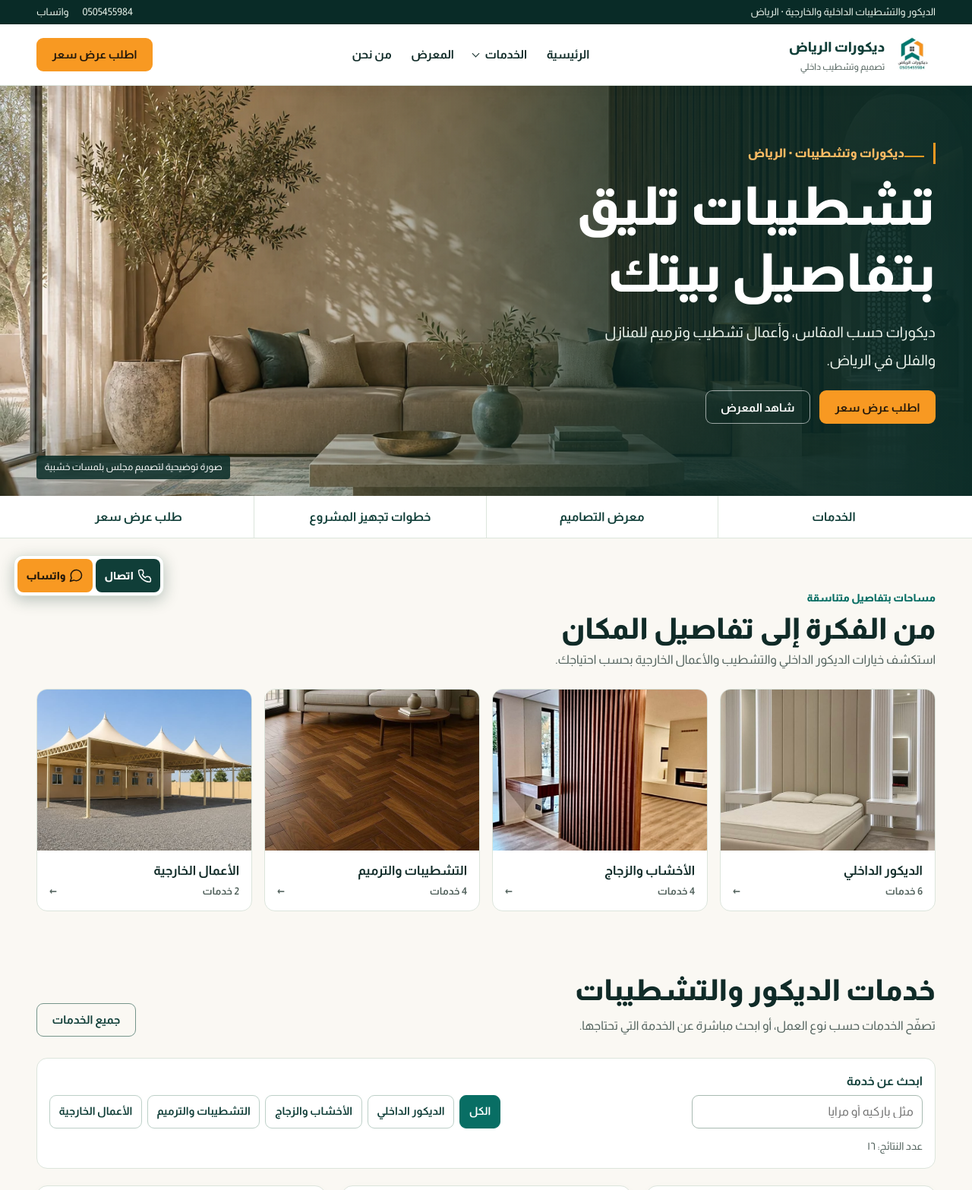
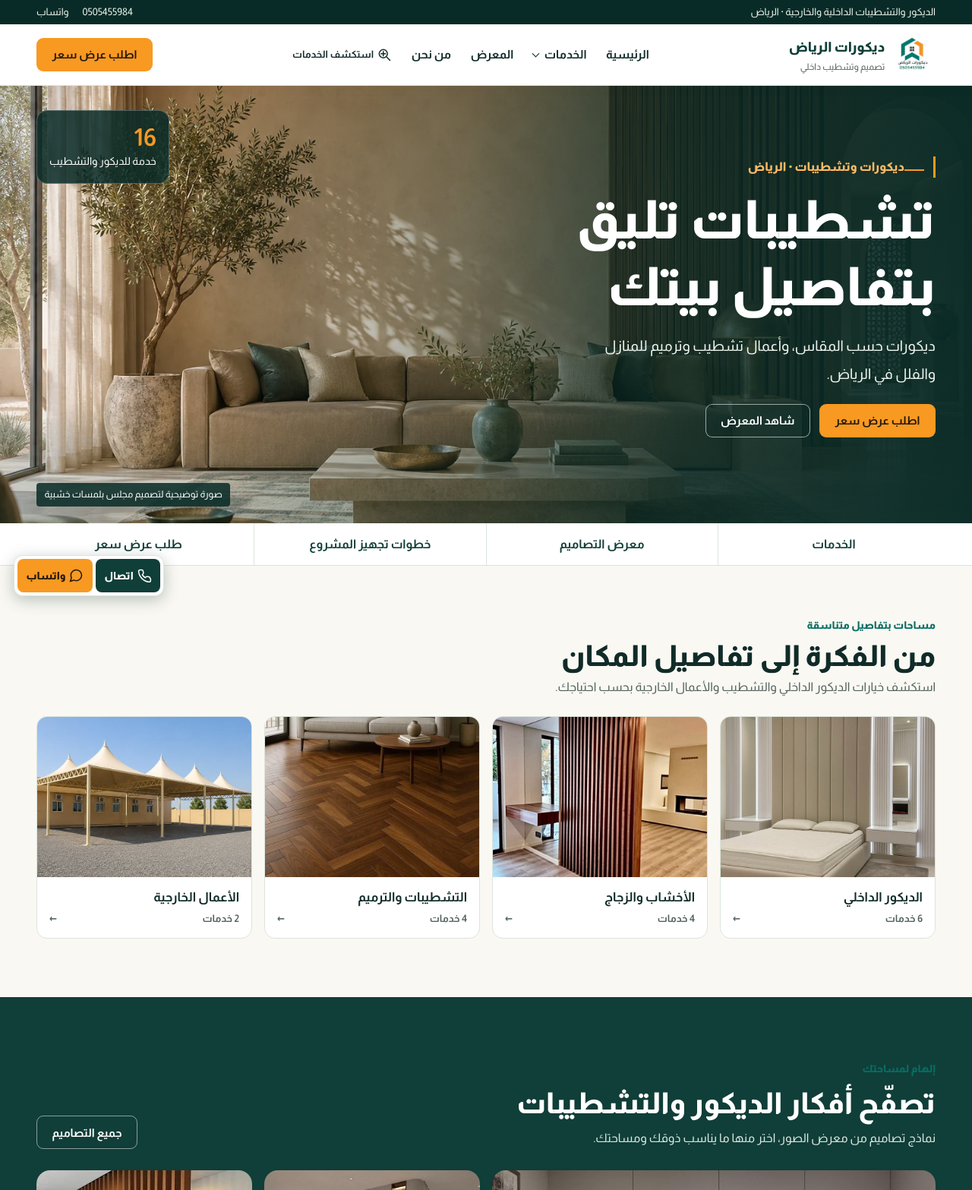
Before and after one commit to SulaimanAlsanani/riyadh-decor, a WordPress theme: template riyadh-decor/front-page.php in a window 1280 px wide. Shown: the top 1567 px of the page at 76% size. Run offline with PHP 8.4 and a stand-in for WordPress, Linux system fonts and the light colour scheme; the site name, menu and one post (Sample post) are stand-ins, and other content is empty; some libraries are stand-ins or nearby versions.

Commit message:
V1.3.0: architectural homepage, gallery thumbnails and quote journey

```diff
--- a/riyadh-decor/assets/site.js
+++ b/riyadh-decor/assets/site.js
@@ -97,6 +97,10 @@ for (const form of document.querySelectorAll('[data-request]')) {
     const send = form.querySelector('[data-request-send]');
     const submit = form.querySelector('[type="submit"]');
     const fields = form.querySelector('[data-request-fields]');
+    const detailsCount = form.querySelector('[data-details-count]');
+    const countDetails = () => { if (detailsCount) detailsCount.textContent = form.elements.details.value.length + ' / 1000'; };
+    form.elements.details.addEventListener('input',countDetails);
+    countDetails();
     const requestedService = new URLSearchParams(location.search).get('service');
     if (requestedService) {
         const option = Array.from(form.elements.service.options).find((item) => item.dataset.serviceKey === requestedService);
@@ -148,13 +152,14 @@ if (typeof HTMLDialogElement !== 'undefined') {
     lightbox.className = 'rd-dialog';
     lightbox.setAttribute('aria-label', 'عارض صور المعرض');
     lightbox.innerHTML = '<figure><img alt=""><figcaption></figcaption></figure>' +
-        '<div class="rd-dialog-controls"><button class="rd-button rd-button-light" type="button" data-prev>السابق</button>' +
+        '<div class="rd-dialog-thumbs" aria-label="صور المعرض"></div><div class="rd-dialog-controls"><button class="rd-button rd-button-light" type="button" data-prev>السابق</button>' +
         '<button class="rd-button rd-button-light" type="button" data-close>إغلاق</button>' +
         '<button class="rd-button rd-button-light" type="button" data-next>التالي</button></div>';
     document.body.append(lightbox);
     const image = lightbox.querySelector('img');
     const caption = lightbox.querySelector('figcaption');
     const close = lightbox.querySelector('[data-close]');
+    const thumbs = lightbox.querySelector('.rd-dialog-thumbs');
     let items = [];
     let current = 0;
     let source;
@@ -163,6 +168,7 @@ if (typeof HTMLDialogElement !== 'undefined') {
         current = (index + items.length) % items.length;
         image.src = items[current].href;
         image.alt = items[current].dataset.caption;
+        for (const [i,button] of Array.from(thumbs.children).entries()) button.setAttribute('aria-pressed',String(i===current));
         caption.textContent = (current + 1).toLocaleString('ar-SA') + ' / ' + items.length.toLocaleString('ar-SA') + ' — ' + items[current].dataset.caption;
     };
 
@@ -173,6 +179,7 @@ if (typeof HTMLDialogElement !== 'undefined') {
             event.preventDefault();
             source = link;
             items = Array.from(gallery.querySelectorAll('[data-gallery-image]'));
+            thumbs.replaceChildren(...items.map((item,index)=>{const b=document.createElement('button');b.type='button';b.setAttribute('aria-label',item.dataset.caption);const thumb=document.createElement('img');thumb.src=item.querySelector('img').currentSrc || item.href;thumb.alt='';b.append(thumb);b.addEventListener('click',()=>show(index));return b;}));
             show(items.indexOf(link));
             lightbox.showModal();
             close.focus();
--- a/riyadh-decor/footer.php
+++ b/riyadh-decor/footer.php
@@ -1,5 +1,5 @@
 <footer class="rd-footer rd-polished-footer">
-    <div class="rd-shell rd-footer-lead"><div><h2>ابدأ بتفاصيل مساحتك</h2><p>تصفح التصاميم أو شاركنا متطلبات مشروعك في الرياض.</p></div><a class="rd-button rd-button-solid" href="<?php echo esc_url(rd_url('contact')); ?>">اطلب عرض سعر</a></div>
+    <div class="rd-shell rd-footer-lead rd-footer-v13"><div><h2>ابدأ بتفاصيل مساحتك</h2><p>تصفح التصاميم أو شاركنا متطلبات مشروعك في الرياض.</p></div><a class="rd-button rd-button-solid" href="<?php echo esc_url(rd_url('contact')); ?>">اطلب عرض سعر</a><a class="rd-button rd-button-light" href="<?php echo esc_url(rd_url('gallery')); ?>">استكشف المعرض</a></div>
     <div class="rd-shell rd-footer-grid">
         <div>
             <a class="rd-footer-brand" href="<?php echo esc_url(rd_url()); ?>"><img src="<?php echo esc_url(rd_logo_url()); ?>" alt="" width="68" height="68" loading="lazy" decoding="async"><strong>ديكورات الرياض</strong></a>
--- a/riyadh-decor/front-page.php
+++ b/riyadh-decor/front-page.php
@@ -2,7 +2,7 @@
 get_header();
 $services = rd_services();
 ?>
-<main id="content" class="rd-luxury-home">
+<main id="content" class="rd-luxury-home rd-home-v13">
     <section class="rd-hero" aria-labelledby="rd-hero-title">
         <?php rd_image('majlis', ['alt' => '', 'loading' => 'eager', 'fetchpriority' => 'high', 'sizes' => '100vw', 'class' => 'rd-hero-image']); ?>
         <div class="rd-shell rd-hero-content"><div class="rd-hero-copy">
@@ -15,6 +15,7 @@ $services = rd_services();
             </div>
         </div>
         </div>
+        <div class="rd-hero-proof"><strong><?php echo esc_html(number_format_i18n(count($services))); ?></strong><span>خدمة للديكور والتشطيب</span></div>
         <div class="rd-hero-caption">صورة توضيحية لتصميم مجلس بلمسات خشبية</div>
     </section>
 
@@ -37,11 +38,6 @@ $services = rd_services();
             <?php endforeach; ?>
         </div>
     </section>
-    <section class="rd-shell rd-section" id="services">
-        <?php rd_heading('خدمات الديكور والتشطيبات', 'تصفّح الخدمات حسب نوع العمل، أو ابحث مباشرة عن الخدمة التي تحتاجها.', rd_url('services'), 'جميع الخدمات'); ?>
-        <?php rd_service_cards($services); ?>
-    </section>
-
     <section class="rd-ideas rd-section" id="design-gallery" aria-labelledby="rd-gallery-title">
         <div class="rd-shell">
             <div class="rd-section-head">
@@ -64,6 +60,11 @@ $services = rd_services();
         </div>
     </section>
 
+    <section class="rd-shell rd-section" id="services">
+        <?php rd_heading('خدمات الديكور والتشطيبات', 'تصفّح الخدمات حسب نوع العمل، أو ابحث مباشرة عن الخدمة التي تحتاجها.', rd_url('services'), 'جميع الخدمات'); ?>
+        <?php rd_service_cards($services); ?>
+    </section>
+
     <section class="rd-shell rd-home-banner rd-split-banner" aria-labelledby="rd-home-banner-title">
         <?php rd_image($services['tv-walls']['image'], ['alt' => '']); ?>
         <div class="rd-home-banner-content"><span class="rd-kicker">تصاميم حسب المساحة</span><h2 id="rd-home-banner-title">تفاصيل صغيرة تغيّر مظهر المكان</h2><p>تصفّح خيارات الخلفيات والخامات، ثم شاركنا المقاسات والأفكار التي تناسب مشروعك.</p><a class="rd-button rd-button-solid" href="#request">ابدأ بطلب عرض سعر</a> <a class="rd-button rd-button-light" href="<?php echo esc_url(rd_url('gallery/tv-walls')); ?>">استكشف الخلفيات</a></div>
@@ -78,6 +79,10 @@ $services = rd_services();
             </article>
         <?php endforeach; ?>
         </div>
+    </section>
+    <section class="rd-shell rd-room-banner" aria-labelledby="rd-room-title">
+        <div class="rd-room-photos"><?php rd_image($services['bedrooms']['image'], ['alt'=>'']); ?><?php rd_image($services['mirrors']['image'], ['alt'=>'']); ?></div>
+        <div class="rd-room-copy"><span class="rd-gallery-kicker">تفاصيل شخصية</span><h2 id="rd-room-title">غرفة تعكس ذوقك</h2><p>استكشف خلفيات السرير والمرايا حسب المقاس، واختر الخامات والتفاصيل التي تناسب مساحتك.</p><div class="rd-actions"><a class="rd-button rd-button-green" href="<?php echo esc_url(rd_url('gallery/bedrooms')); ?>">خلفيات السرير</a><a class="rd-button rd-button-line" href="<?php echo esc_url(rd_url('gallery/mirrors')); ?>">المرايا</a></div></div>
     </section>
     <section class="rd-shell rd-section rd-home-steps" id="steps">
         <?php rd_heading('من فكرة إلى مشروع جاهز', 'المقاسات وحالة السطح والخامات توضح المطلوب قبل الاتفاق.', rd_url('project-planning'), 'دليل تجهيز المشروع'); ?>
--- a/riyadh-decor/header.php
+++ b/riyadh-decor/header.php
@@ -8,7 +8,7 @@
 <body <?php body_class(); ?>>
 <?php wp_body_open(); ?>
 <a class="rd-skip" href="#content">انتقل إلى المحتوى</a>
-<header class="rd-header rd-polished-header">
+<header class="rd-header rd-polished-header rd-header-v13">
     <div class="rd-topbar"><div class="rd-shell"><span>الديكور والتشطيبات الداخلية والخارجية · الرياض</span><div><a href="<?php echo esc_url(rd_tel()); ?>"><bdi><?php echo esc_html(rd_phone()); ?></bdi></a><a href="<?php echo esc_url(rd_wa()); ?>" target="_blank" rel="noopener">واتساب</a></div></div></div>
     <div class="rd-shell rd-header-inner">
         <?php if (has_custom_logo()): ?>
@@ -40,6 +40,7 @@
             </details>
             <a href="<?php echo esc_url(rd_url('gallery')); ?>">المعرض</a>
             <a href="<?php echo esc_url(rd_url('about')); ?>">من نحن</a>
+            <a class="rd-nav-search" href="<?php echo esc_url(rd_url('services')); ?>#content"><?php rd_icon('zoom'); ?><span>استكشف الخدمات</span></a>
             <a class="rd-mobile-contact" href="<?php echo esc_url(rd_url('contact')); ?>">تواصل معنا</a>
         </nav>
         <a class="rd-button rd-button-solid rd-header-cta" href="<?php echo esc_url(rd_url('contact')); ?>">اطلب عرض سعر</a>
--- a/riyadh-decor/inc/components.php
+++ b/riyadh-decor/inc/components.php
@@ -178,7 +178,8 @@ function rd_faq($items) {
 function rd_request_form($selected = '') {
     ?>
     <?php $services = rd_services(); ?>
-    <form class="rd-form" method="post" data-request data-whatsapp="<?php echo esc_url(rd_wa()); ?>">
+    <form class="rd-form rd-quote-v13" method="post" data-request data-whatsapp="<?php echo esc_url(rd_wa()); ?>">
+        <div class="rd-form-intro"><h3>تفاصيل طلب عرض السعر</h3><p>١. أدخل التفاصيل · ٢. راجع الرسالة · ٣. أرسلها عبر واتساب</p></div>
         <fieldset data-request-fields disabled>
         <div class="rd-form-row">
             <label>الاسم<input required name="customer" autocomplete="name" maxlength="90" placeholder="اسمك"></label>
@@ -193,7 +194,7 @@ function rd_request_form($selected = '') {
             </select>
         </label>
         <label>تفاصيل المشروع والمقاسات
-            <textarea name="details" required rows="4" maxlength="1000" placeholder="اذكر المساحة، المقاسات التقريبية، وحالة السطح أو الخامة المطلوبة"></textarea>
+            <textarea name="details" required rows="4" maxlength="1000" placeholder="اذكر المساحة، المقاسات التقريبية، وحالة السطح أو الخامة المطلوبة"></textarea><small class="rd-details-count" data-details-count aria-live="off">0 / 1000</small>
         </label>
         </fieldset>
         <div class="rd-form-actions">
@@ -202,7 +203,7 @@ function rd_request_form($selected = '') {
             <noscript><a href="<?php echo esc_url(rd_wa()); ?>" rel="noopener" target="_blank">افتح واتساب لإرسال التفاصيل</a></noscript>
         </div>
         <div class="rd-review" hidden data-request-review>
-            <p>راجع نص الطلب ثم افتح واتساب لإرساله.</p>
+            <h3>راجع طلبك قبل الإرسال</h3><p>لم يتم إرسال أي رسالة بعد.</p>
             <p class="rd-message" data-request-message></p>
             <a class="rd-button rd-button-green" data-request-send rel="noopener" target="_blank">فتح واتساب</a>
             <button class="rd-button rd-button-line" type="button" data-request-edit>تعديل البيانات</button>
--- a/riyadh-decor/style.css
+++ b/riyadh-decor/style.css
@@ -1,7 +1,7 @@
 /*
 Theme Name: Riyadh Decor
 Description: موقع عربي لخدمات الدهانات والديكورات في الرياض.
-Version: 1.2.5
+Version: 1.3.0
 Requires at least: 6.8
 Requires PHP: 8.2
 Text Domain: riyadh-decor
@@ -609,3 +609,54 @@ h3 { font-weight:var(--rd-weight-bold); }
  html { scroll-behavior:auto; }
  .rd-button,.rd-card-quote,.rd-share-design,.rd-menu-toggle,.rd-service-groups button,.rd-card-media img,.rd-photo img,.rd-gallery-tile img { transition:none; }
 }
+
+/* V1.3.0 — architectural editorial composition */
+.rd-home-v13 .rd-hero { min-height:clamp(520px,72vh,740px); }
+.rd-hero-proof { position:absolute; inset-inline-end:48px; inset-block-start:32px; display:grid; gap:0; padding:var(--rd-space-4); background:#092b27d9; border:1px solid #ffffff40; border-radius:var(--rd-card-radius); color:white; }
+.rd-hero-proof strong { font-size:2rem; line-height:1.2; color:var(--orange); }
+.rd-hero-proof span { font-size:var(--rd-text-sm); }
+.rd-home-v13 .rd-home-intro { padding-block-end:var(--section-space); }
+.rd-home-v13 .rd-ideas { background:var(--deep); color:white; }
+.rd-home-v13 .rd-ideas .rd-section-head p { color:#dbe9e2; }
+.rd-home-v13 .rd-ideas .rd-gallery-kicker { color:var(--orange); }
+.rd-home-v13 .rd-ideas .rd-button-line { color:white; border-color:#ffffff80; }
+.rd-home-v13 .rd-ideas .rd-button-line:hover { background:#ffffff20; }
+.rd-room-banner { display:grid; grid-template-columns:1.1fr 1fr; gap:var(--rd-space-6); background:white; border:1px solid var(--line); border-radius:var(--rd-card-radius); overflow:hidden; align-items:center; }
+.rd-room-photos { display:grid; grid-template-columns:1fr 1fr; gap:4px; }
+.rd-room-photos img { width:100%; aspect-ratio:3/4; object-fit:cover; }
+.rd-room-copy { padding:var(--rd-space-6); }
+.rd-room-copy p { color:var(--dim); margin-top:var(--rd-space-3); }
+.rd-visual-categories a { transition:box-shadow var(--rd-motion),border-color var(--rd-motion); }
+.rd-visual-categories a:hover { box-shadow:var(--rd-shadow); }
+.rd-detail-jump { display:flex; flex-wrap:wrap; gap:var(--rd-space-2); margin-block:0 var(--rd-space-6); }
+.rd-detail-jump a { min-height:var(--rd-control-height); display:flex; align-items:center; padding-inline:var(--rd-space-3); background:var(--soft); border:1px solid var(--line); border-radius:var(--rd-control-radius); text-decoration:none; font-weight:700; font-size:var(--rd-text-sm); }
+.rd-detail-jump a:hover { border-color:var(--green); }
+.rd-header-v13 .rd-nav-search { display:inline-flex; align-items:center; gap:4px; }
+.rd-header-v13 .rd-nav-search span { font-size:.82rem; }
+.rd-header-v13 .rd-mega-group { border-inline-start:1px solid var(--line); padding-inline-start:12px; }
+.rd-footer-v13>div { flex:1; }
+.rd-form-intro { margin-bottom:var(--rd-space-5); padding-bottom:var(--rd-space-4); border-bottom:1px solid var(--line); }
+.rd-form-intro p { font-size:var(--rd-text-sm); color:var(--dim); margin-top:var(--rd-space-2); }
+.rd-details-count { display:block; text-align:end; color:var(--dim); font-weight:400; font-size:.78rem; }
+.rd-dialog-thumbs { display:flex; gap:6px; overflow-x:auto; padding:4px; }
+.rd-dialog-thumbs button { flex:0 0 54px; padding:2px; border:2px solid transparent; border-radius:6px; background:transparent; }
+.rd-dialog-thumbs button[aria-pressed=true] { border-color:var(--orange); }
+.rd-dialog-thumbs img { width:48px;height:48px;object-fit:cover;border-radius:4px; }
+@media(max-width:1000px) { .rd-header-v13 .rd-nav-search { display:none; } }
+@media(max-width:780px) {
+ .rd-hero-proof { inset-inline-end:16px; inset-block-start:16px; padding:10px; }
+ .rd-hero-proof strong { font-size:1.5rem; }
+ .rd-hero-proof span { font-size:.75rem; }
+ .rd-room-banner { grid-template-columns:1fr; gap:0; }
+ .rd-room-photos img { aspect-ratio:4/3; }
+ .rd-header-v13 .rd-nav-search { display:inline-flex; }
+ .rd-footer-v13 { flex-wrap:wrap; }
+ .rd-footer-v13>div { flex-basis:100%; }
+}
+@media(max-width:510px) {
+ .rd-home-v13 .rd-hero { min-height:530px; }
+ .rd-room-copy { padding:var(--rd-space-4); }
+ .rd-dialog img { height:min(48vh,450px); }
+ .rd-dialog-thumbs img { height:42px;width:42px; }
+ .rd-dialog-thumbs button { flex-basis:48px; }
+}
```
Also changed, not shown: DESIGN-SYSTEM.md (+3 -1 lines), riyadh-decor/page.php (+4 -3 lines), scripts/browser-check.mjs (+7 -1 lines).
